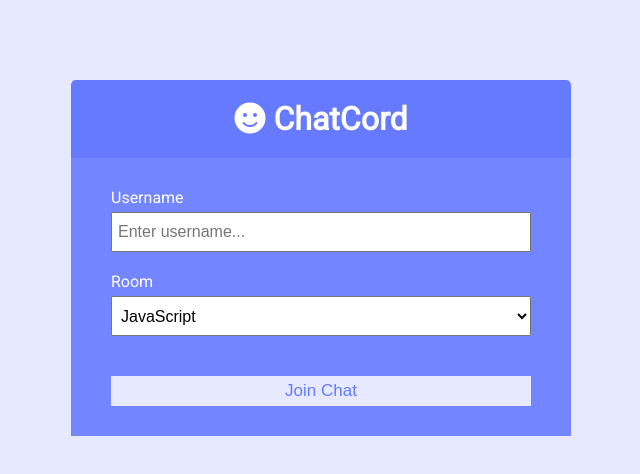
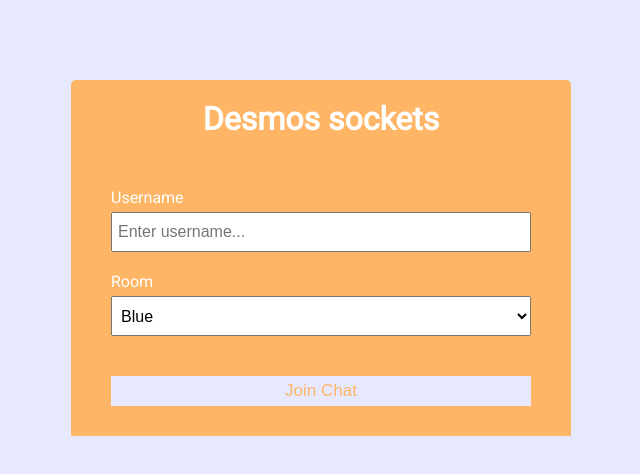
Before and after one commit to asamrodcky/chat-websockets, a website: page public/index.html in a window 1280 px wide. Shown: the whole page, without its empty margins (319-959 px from the left). Drawn offline with Linux system fonts and the light colour scheme.

Commit message:
change name to desmos sockets

```diff
--- a/public/css/style.css
+++ b/public/css/style.css
@@ -1,8 +1,8 @@
 @import url('https://fonts.googleapis.com/css?family=Roboto&display=swap');
 
 :root {
-	--dark-color-a: #667aff;
-	--dark-color-b: #7386ff;
+	--dark-color-a: #ffb566;
+	--dark-color-b: #ffb566;
 	--light-color: #e6e9ff;
 	--success-color: #5cb85c;
 	--error-color: #d9534f;
--- a/public/index.html
+++ b/public/index.html
@@ -11,12 +11,12 @@
 			crossorigin="anonymous"
 		/>
 		<link rel="stylesheet" href="css/style.css" />
-		<title>ChatCord App</title>
+		<title>Desmos Realtime Aggregate</title>
 	</head>
 	<body>
 		<div class="join-container">
 			<header class="join-header">
-				<h1><i class="fas fa-smile"></i> ChatCord</h1>
+				<h1></i>Desmos sockets</h1>
 			</header>
 			<main class="join-main">
 				<form action="chat.html">
@@ -33,12 +33,10 @@
 					<div class="form-control">
 						<label for="room">Room</label>
 						<select name="room" id="room">
-							<option value="JavaScript">JavaScript</option>
-							<option value="Python">Python</option>
-							<option value="PHP">PHP</option>
-							<option value="C#">C#</option>
-							<option value="Ruby">Ruby</option>
-							<option value="Java">Java</option>
+							<option value="Blue">Blue</option>
+							<option value="Green">Green</option>
+							<option value="Pink">Pink</option>
+							<option value="Orange">Orange</option>
 						</select>
 					</div>
 					<button type="submit" class="btn">Join Chat</button>
--- a/server.js
+++ b/server.js
@@ -12,7 +12,7 @@
 // Set static folder
 app.use(express.static(path.join(__dirname, 'public')));
 
-const botName = 'ChatCord Bot';
+const botName = 'Desmos Bot';
 
 // Run when client connects
 io.on('connection', socket => {
@@ -22,7 +22,7 @@
         socket.join(user.room);
 
         // Welcome current user
-        socket.emit('message', formatMessage(botName,'Welcome to ChatCord!'));
+        socket.emit('message', formatMessage(botName,'Welcome to Desmos chat!'));
 
         // Broadcast when a user connects
         socket.broadcast
```
Also changed, not shown: public/chat.html (+2 -2 lines).
